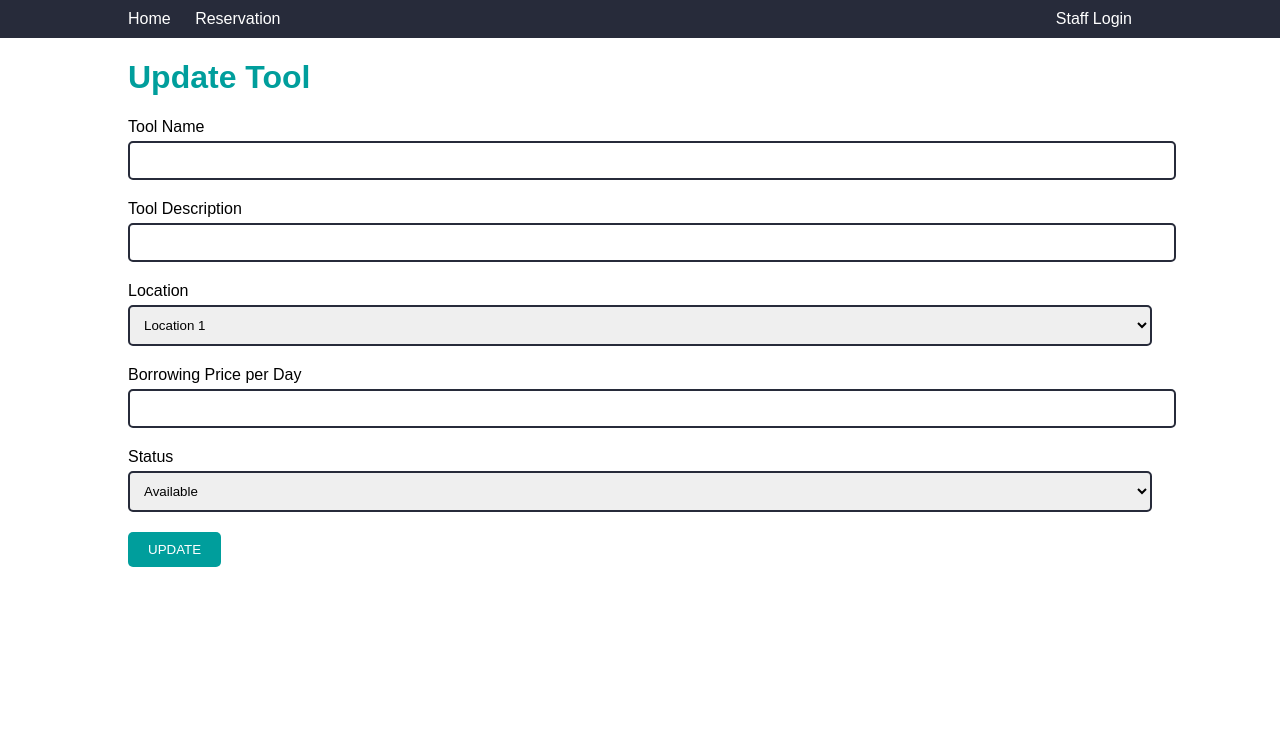
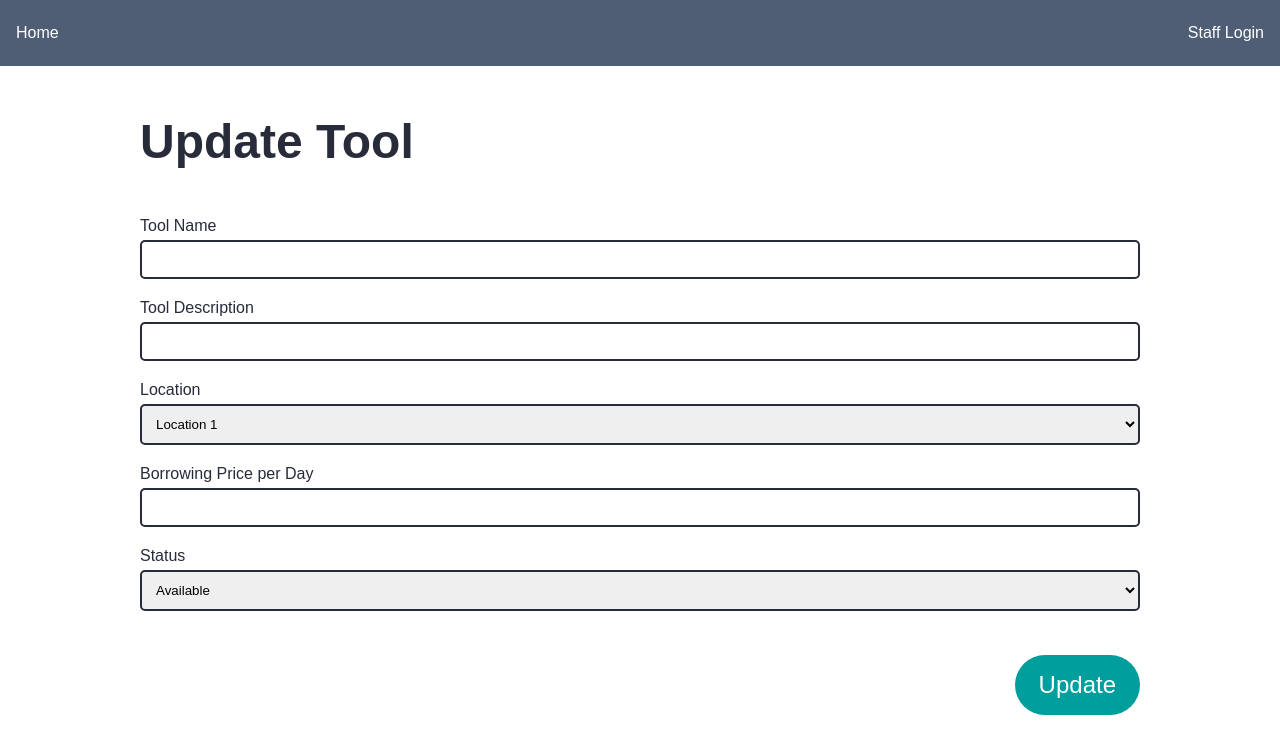
Before and after one commit to kazsho/quacksquad_frontend, a website: page updateTool.html in a window 1280 px wide. Drawn offline with Linux system fonts and the light colour scheme.

Commit message:
Update update page

```diff
--- a/css/updateTool.css
+++ b/css/updateTool.css
@@ -1,15 +1,25 @@
+/* Webfont */
+body,
+input,
+button {
+    font-family: "Overpass", sans-serif;
+    font-optical-sizing: auto;
+    font-style: normal;
+    color: #272B3A;
+}
+
 body {
     margin: 0;
-    font-family: Arial, sans-serif;
 }
 
-header {
-    background-color: #272B3A;
+.header {
+    background-color: #4F5D75;
     padding: 10px 0;
 }
 
 .container {
-    width: 80%;
+    /* width: 80%; */
+    max-width: 1000px;
     margin: 0 auto;
 }
 
@@ -27,7 +37,7 @@ header .container a {
 }
 
 h1 {
-    color: #009E9C;
+    /* color: #009E9C; */
 }
 
 .form-group {
@@ -60,3 +70,76 @@ button {
 button:hover {
     background-color: #007F7D;
 }
+
+/* Alex HF additions -- Thurs PM */
+
+nav.primary-nav ul {
+    display: flex;
+    justify-content: space-between;
+}
+
+/* Last list item on the right */
+nav.primary-nav ul li:last-child {
+    margin-left: auto;
+}
+
+.header nav ul {
+    list-style-type: none;
+    margin: 0;
+    padding: 0;
+}
+
+nav ul li a {
+    display: block;
+    color: #ffffff;
+    text-align: center;
+    padding: 14px 16px;
+    text-decoration: none;
+    font-size: 16px;
+}
+
+nav ul li a:hover {
+    background-color: #3b475e;
+}
+
+h1 {
+    margin-top: 3rem;
+    font-size: 3rem;
+}
+
+form.update-form {
+    display: flex;
+    flex-direction: column;
+    margin-top: 3rem;
+}
+
+form.update-form input {
+    width: calc(100% - 1.5rem);
+}
+
+/* select {
+
+} */
+
+
+/* .reservation input[type="date"],
+select {
+    width: calc(100% - 1.2rem);
+} */
+
+button.update-button {
+    align-self: flex-end;
+    margin-top: 1.5rem;
+    padding: 1rem 1.5rem;
+    border-radius: 2rem;
+    font-size: 1.5rem;
+}
+
+button.update-button:hover {
+    background-color: #007F7D;
+    color: white;
+}
+
+.mb-2 {
+    margin-bottom: 2rem;
+}
--- a/updateTool.html
+++ b/updateTool.html
@@ -4,23 +4,21 @@
     <meta charset="UTF-8">
     <meta name="viewport" content="width=device-width, initial-scale=1.0">
     <title>Update Tool</title>
-    <link rel="stylesheet" href="../css/updateTool.css">
+    <link rel="stylesheet" href="css/updateTool.css">
 </head>
 <body>
-    <header>
-        <div class="container">
-            <div class="left">
-                <a href="index.html">Home</a>
-                <a href="#">Reservation</a>
-            </div>
-            <div class="right">
-                <a href="signIn.html">Staff Login</a>
-            </div>
-        </div>
-    </header>
+    <header class="header">
+        <nav class="primary-nav">
+          <ul>
+            <li><a href="index.html">Home</a></li>
+            <!-- <li><a href="#" class="active">Reservation</a></li> -->
+            <li><a href="signIn.html">Staff Login</a></li>
+          </ul>
+        </nav>
+      </header>
     <div class="container">
         <h1>Update Tool</h1>
-        <form id="updateForm">
+        <form id="updateForm" class="update-form">
             <div class="form-group">
                 <label for="toolName">Tool Name</label>
                 <input type="text" id="toolName" name="toolName" required>
@@ -46,9 +44,9 @@
                     <option value="Not Available">Not Available</option>
                 </select>
             </div>
-            <button type="submit">UPDATE</button>
+            <button type="submit" class="update-button">Update</button>
         </form>
     </div>
-    <script src="../js/updateTool.js"></script>
+    <script src="js/updateTool.js"></script>
 </body>
 </html>
```
Also changed, not shown: signIn.html (+1 -1 lines).
